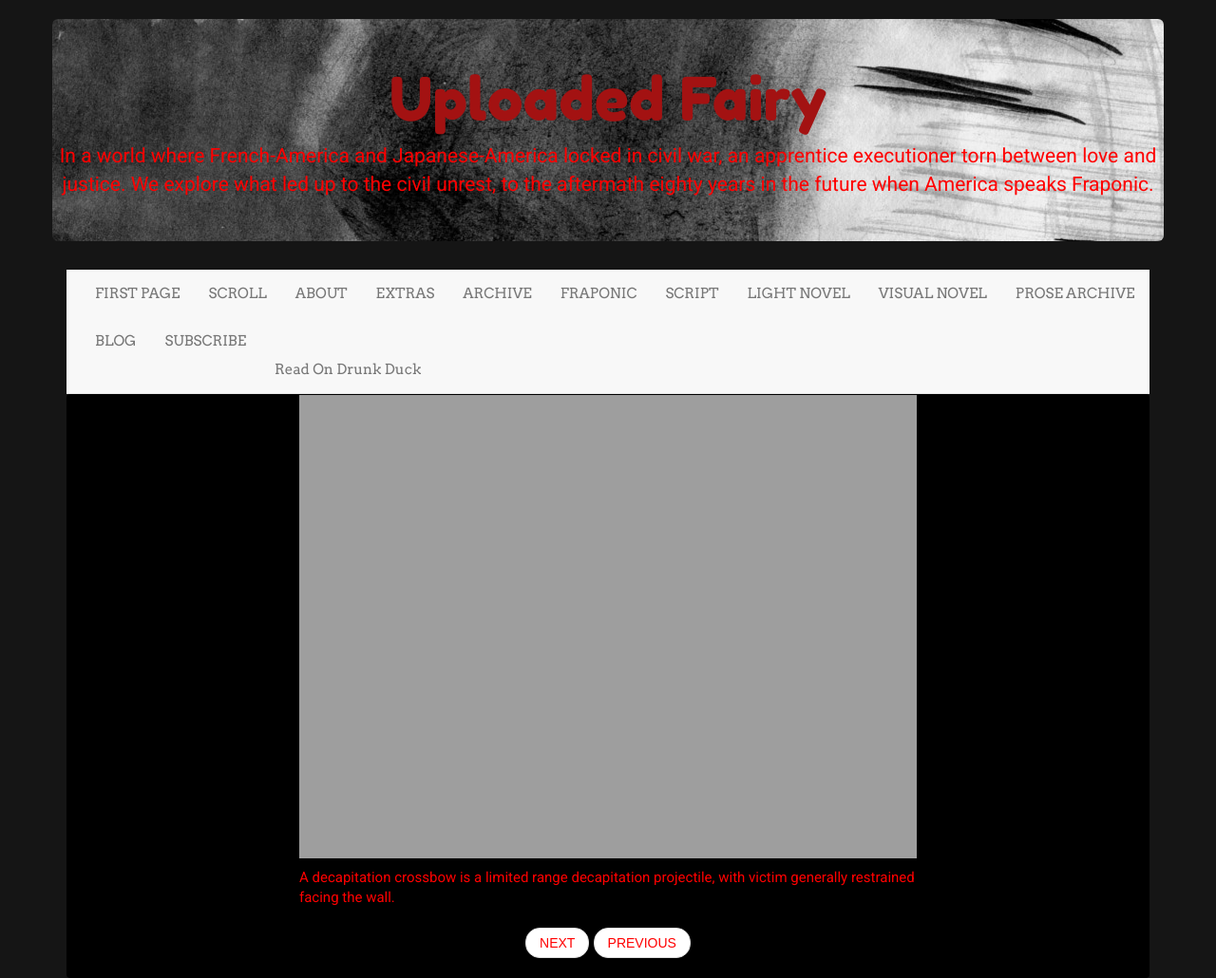
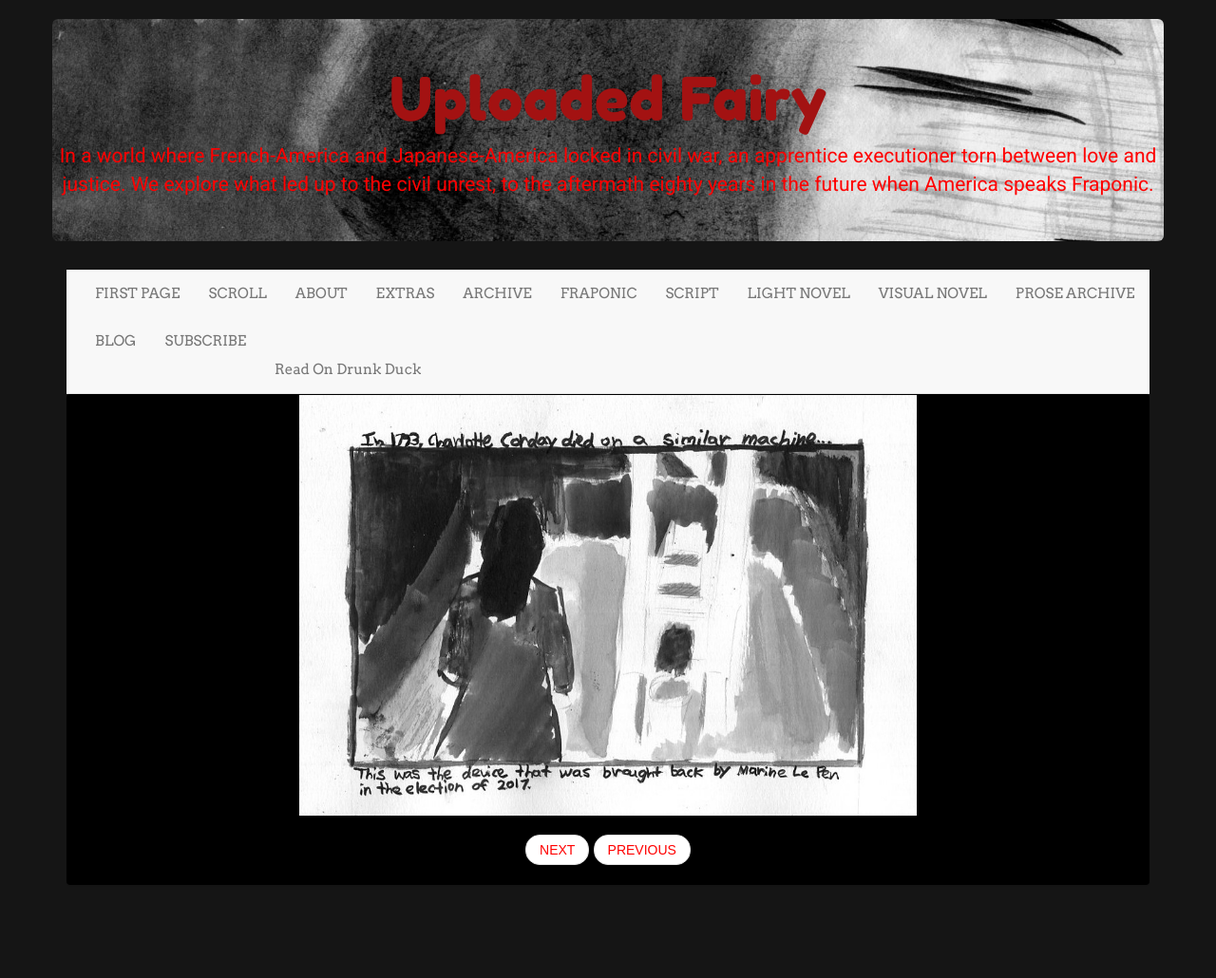
Before and after one commit to LWFlouisa/UploadedFairy, a Jekyll site: the page built from _posts/2021-08-06-page3.md, in a window 1280 px wide. Shown: the whole page at 95% size. Built offline with Jekyll 4.4.1, drawn with Linux system fonts in a browser that asks for light colours; nearby versions of some CDN libraries; after the commit the page ends 932 px from its top, so only the background shows below that.

Commit message:
Update 2021-08-06-page3.md

```diff
--- a/_posts/2021-08-06-page3.md
+++ b/_posts/2021-08-06-page3.md
@@ -5,6 +5,4 @@ title: National Razor Crossbow
 categories: page
 permalink: /003
 ---
-![PAGE TWO]({{ site.url }}/pages/pagetest3.png)
-
-A decapitation crossbow is a limited range decapitation projectile, with victim generally restrained facing the wall.
+![PAGE THREE]({{ site.url }}/finished_pages/page4.jpg)
```
